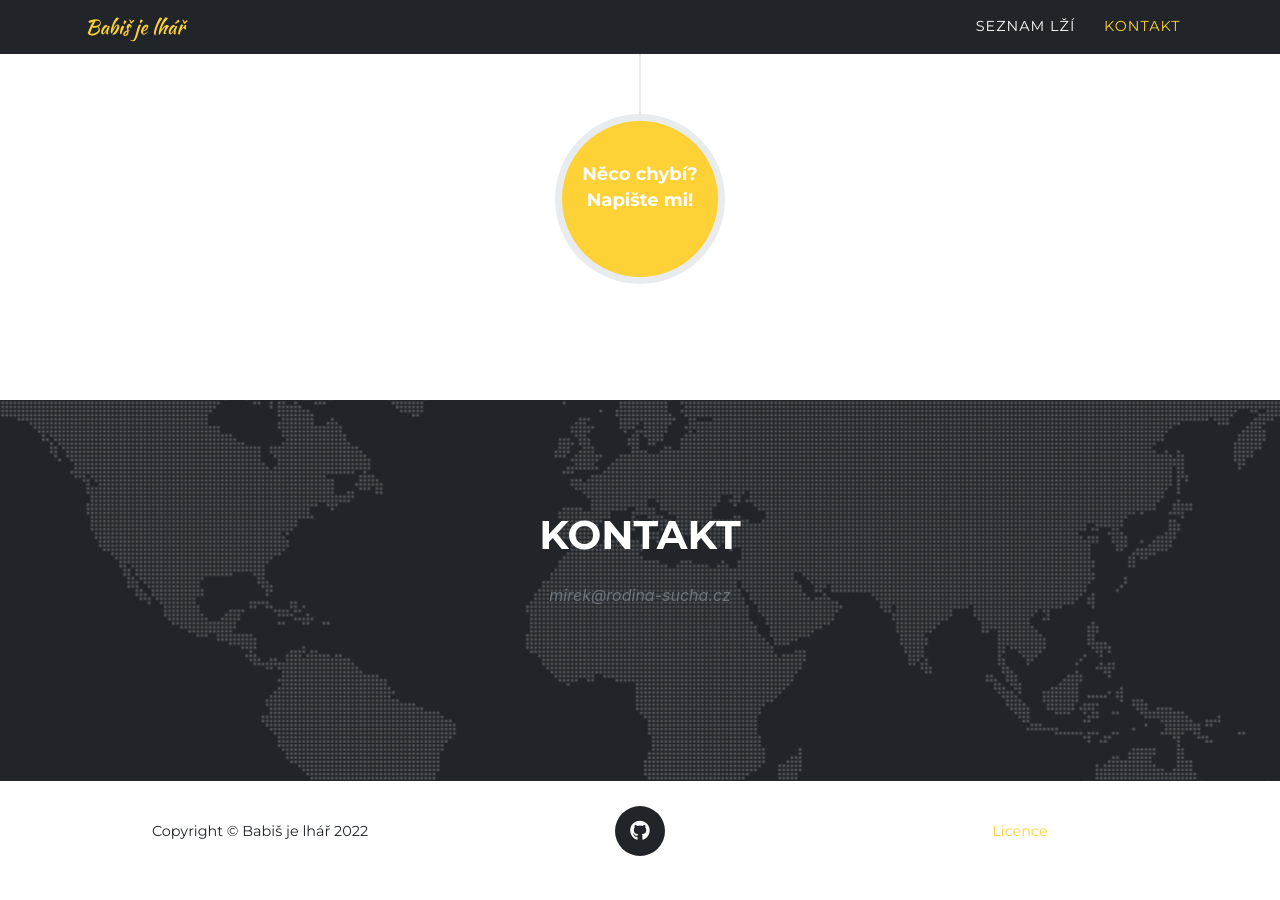
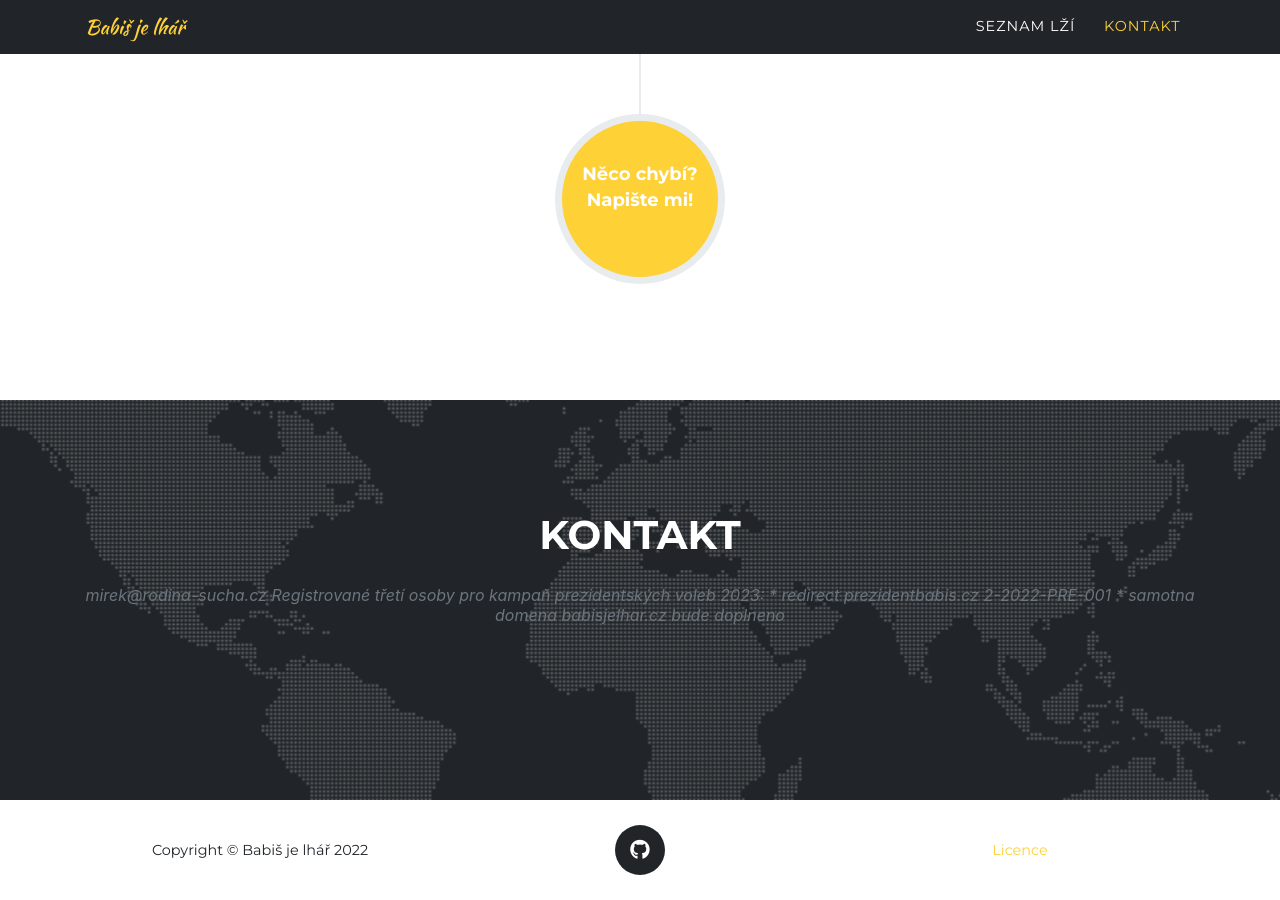
Before and after one commit to xsuchy/babisjelhar, a Jekyll site: the page built from index.md, in a window 1280 px wide and 900 px high, scrolled down 44451 px. Built offline with Jekyll 4.4.1, drawn with Linux system fonts in a browser that asks for light colours; some web fonts are replaced.

Commit message:
doplneni tretich osob do voleb

```diff
--- a/_data/sitetext.yml
+++ b/_data/sitetext.yml
@@ -373,7 +373,13 @@ about:
 
 contact:
     title: "Kontakt"
-    text: "mirek@rodina-sucha.cz"
+    text: |
+      mirek@rodina-sucha.cz
+
+      Registrované třetí osoby pro kampaň prezidentských voleb 2023:
+
+      * redirect prezidentbabis.cz 2-2022-PRE-001
+      * samotna domena babisjelhar.cz bude doplneno
     section: contact
 
 footer:
```
